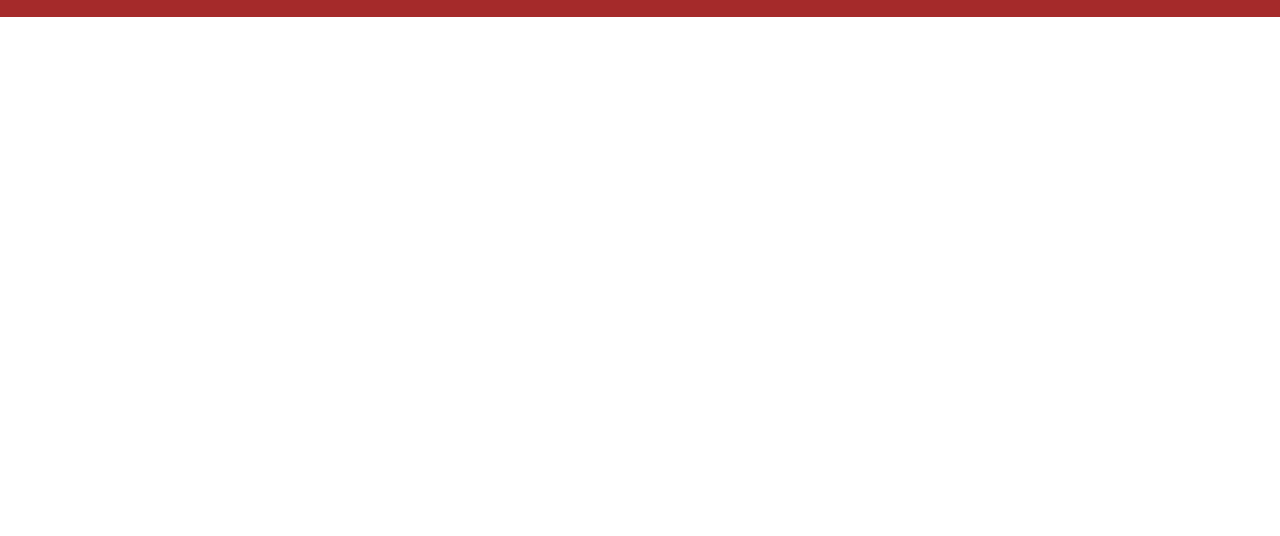
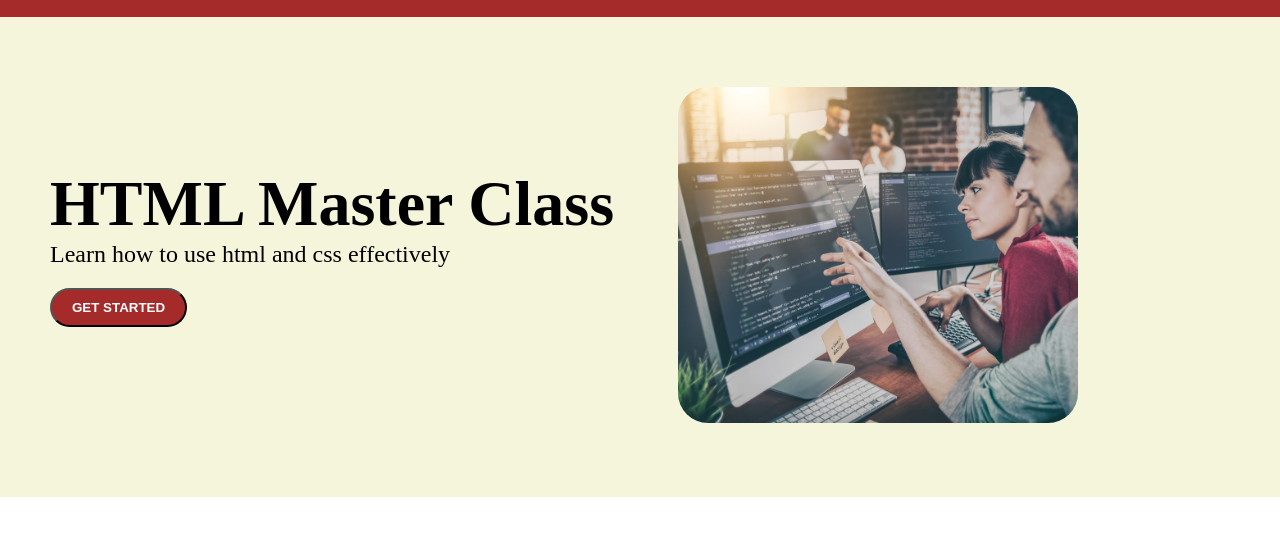
Before and after one commit to shayor007/Frontend-class, a plain HTML site: page lession1.html in a window 1280 px wide. Shown: the part 118-654 px from the top of the page. Drawn offline with Linux system fonts and the light colour scheme.

Commit message:
feat: designed the call to action section

```diff
--- a/css/styles.css
+++ b/css/styles.css
@@ -32,3 +32,67 @@ body {
   list-style: none;
   padding: 0px 10px;
 }
+
+.hero_section {
+  background-color: beige;
+  padding: 40px;
+  min-height: 300px;
+  /* display: flex; */
+  align-items: center;
+}
+
+.cta_container {
+  text-align: left;
+  display: flex;
+  padding: 10px;
+  align-items: center;
+}
+
+.cta_heading{
+  font-size: 4em;
+  padding: 0px;
+  margin: 0px;
+}
+
+.cta_subtitle {
+  padding: 0px;
+  margin: 0px;
+  font-size: 1.5em;
+}
+
+.cta_button {
+  margin: 20px 0px;
+  padding: 10px 20px;
+  text-transform: uppercase;
+  font-weight: bold;
+  outline: none;
+  background-color: brown;
+  color:white;
+  transition: .5s all ease-in-out;
+  border-radius: 20px;
+}
+
+.cta_button:hover {
+  background-color: transparent;
+  color: brown;
+  transition: .5s all ease-in-out;
+  border-radius: 20px;
+  cursor: pointer;
+}
+
+.cta_grid {
+  width: 100%;
+  display: grid;
+  grid-template-columns: repeat(auto-fit, minmax(200px, 1fr));
+  grid-gap: 1em;
+
+}
+
+.hero_image {
+  padding: 30px;
+  max-width: 400px;
+}
+
+.hero_image_style {
+  border-radius: 30px;
+}
--- a/lession1.html
+++ b/lession1.html
@@ -29,7 +29,22 @@
 
   </section>
 
-  <section>
+  <section class="hero_section">
+    <div class="cta_grid">
+      <div class="cta_container">
+        <div>
+          <h1 class="cta_heading">HTML Master Class</h1>
+          <p class="cta_subtitle">Learn how to use html and css effectively</p>
+
+          <button class="cta_button">Get Started</button>
+        </div>
+      </div>
+
+      <div class="hero_image">
+        <img src="./images/hero1.jpg" class="hero_image_style" width="100%" />
+      </div>
+    </div>
+
 
   </section>
 </body>
```
Also changed, not shown: images/hero1.jpg (added).
